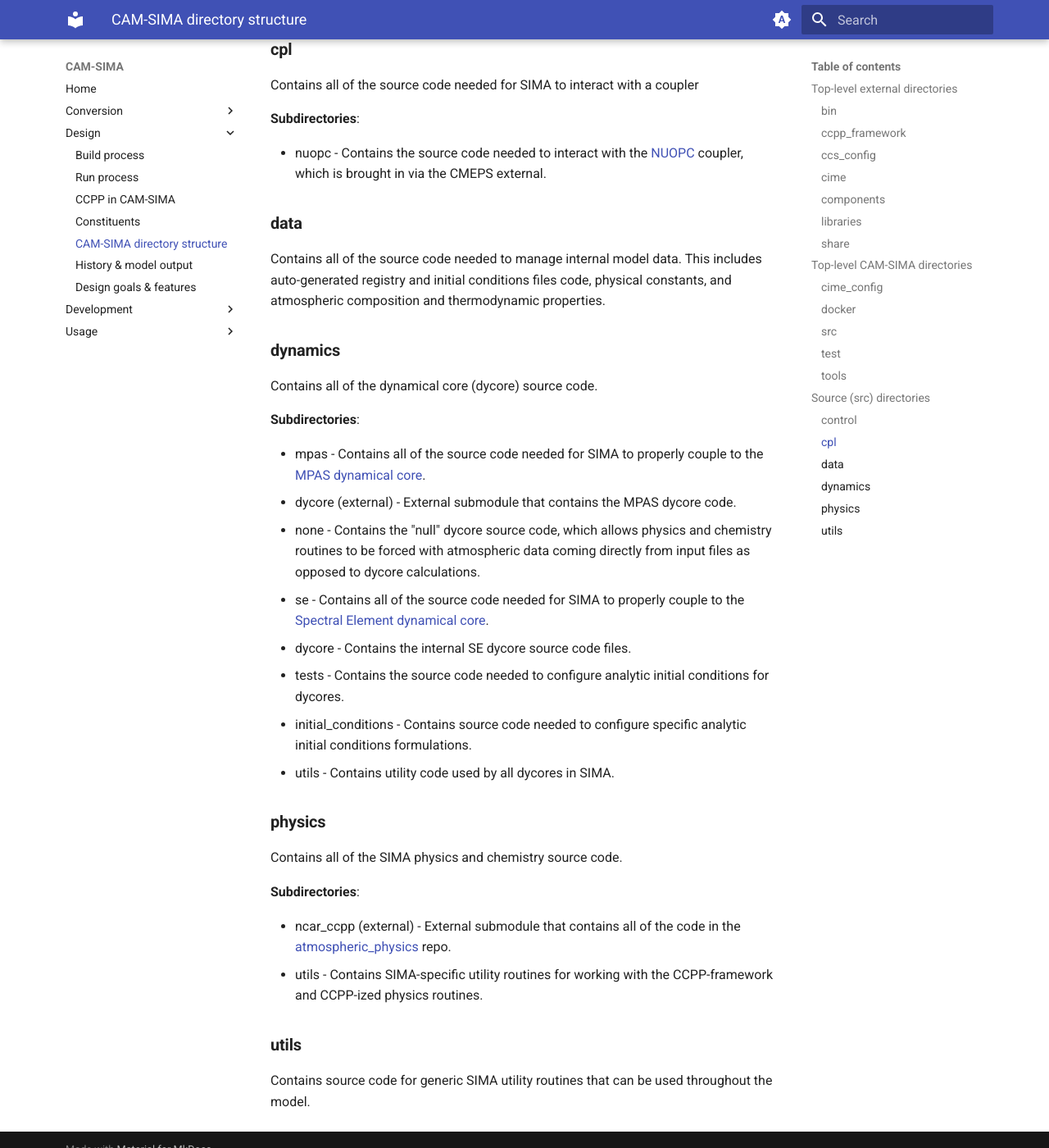
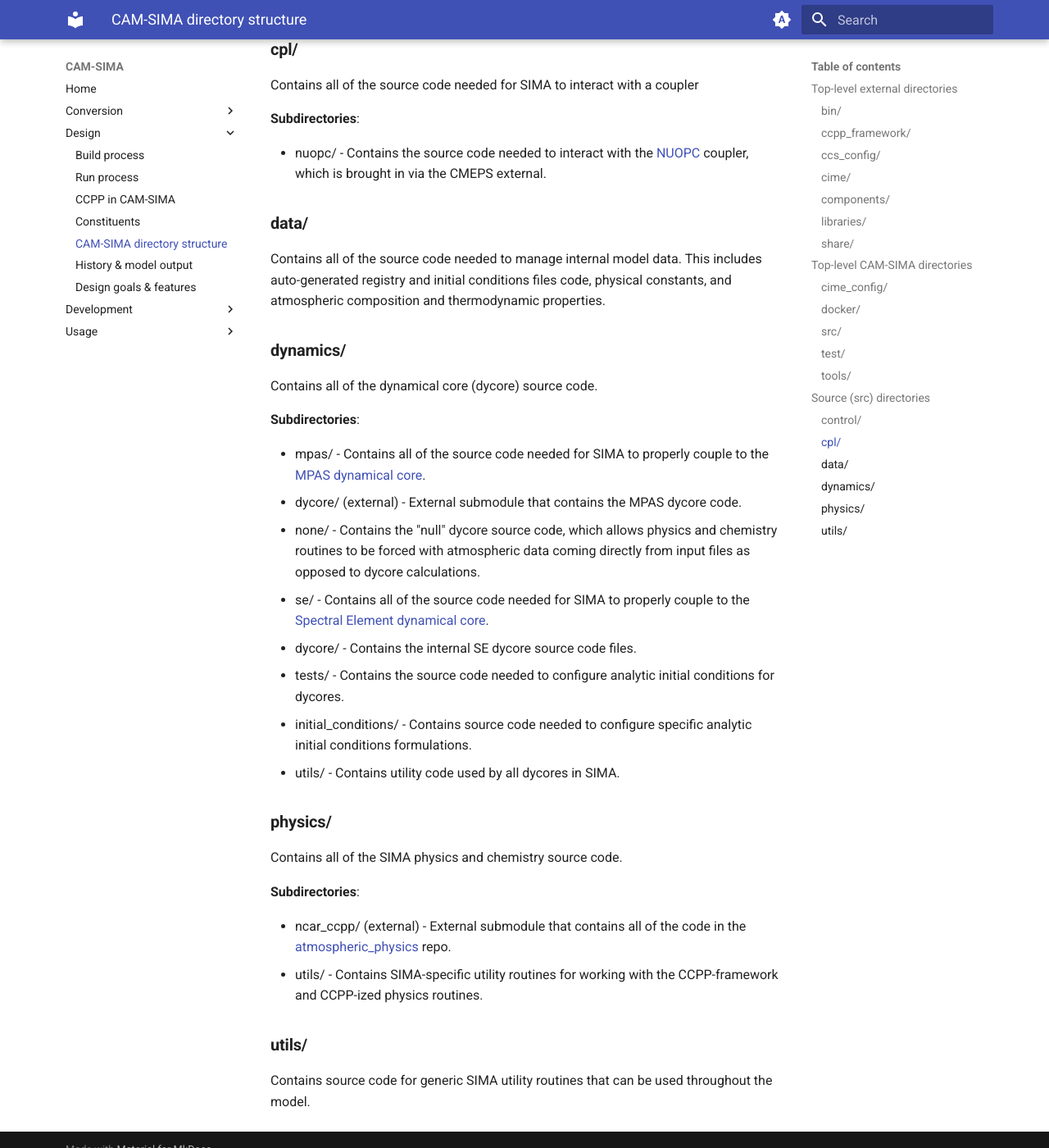
Before and after one commit to kuanchihwang/CAM-SIMA-Docs, an MkDocs documentation site: the page built from docs/design/directory-structure.md, in a window 1280 px wide and 1400 px high, scrolled down 2812 px. Shown: the whole window at 82% size. Built offline with MkDocs 1.6.1 and Material for MkDocs 9.7.7, drawn with Linux system fonts in a browser that asks for light colours; some of the changed text lies outside the part shown.

```diff
--- a/docs/design/directory-structure.md
+++ b/docs/design/directory-structure.md
@@ -8,23 +8,23 @@ These directories contain external repository source code, libraries, or tools,
 
 Please note that any modifications to the source code in these directories should generally be made outside of CAM-SIMA and instead in the associated external repository listed below.
 
-### **bin**
+### **bin/**
 
 Contains the `git-fleximmod` tool for downloading needed source code and software from external repositories.  More information on `git-fleximod` can be found [here](https://github.com/ESMCI/git-fleximod).
 
-### **ccpp_framework**
+### **ccpp_framework/**
 
 Contains the core [CCPP-framework](https://github.com/NCAR/ccpp-framework) source code and tools.
 
-### **ccs_config**
+### **ccs_config/**
 
 Contains the configuration files used by CIME to properly configure and build a CAM-SIMA (or CESM) case.  The Github repository associated with this directory can be found [here](https://github.com/ESMCI/ccs_config_cesm).
 
-### **cime**
+### **cime/**
 
 Contains the [Common Infrastructure for Modeling the Earth (CIME)](https://github.com/ESMCI/cime) tools and associated libraries.  Used by CAM-SIMA and CESM for the general configuration and building of a simulation (or "case").
 
-### **components**
+### **components/**
 
 Contains the following other CESM components:
 - [Community Data Models for Earth Prediction Systems (CDEPS)](https://github.com/ESCOMP/CDEPS)
@@ -37,13 +37,13 @@ Contains the following other CESM components:
 - [River Transport Model (RTM)](https://github.com/ESCOMP/RTM)
 
 
-### **libraries**
+### **libraries/**
 
 Contains the following external libraries:
 - [Flexible Modeling System (FMS)](https://github.com/ESCOMP/FMS_interface.git)
 - [Parallel IO (PIO)](https://github.com/NCAR/ParallelIO)
 
-### **share**
+### **share/**
 
 Contains source code [shared across all CESM components](https://github.com/ESCOMP/CESM_share).
 
@@ -51,34 +51,34 @@ Contains source code [shared across all CESM components](https://github.com/ESCO
 
 These directories represent code and tools that is solely contained within the CAM-SIMA repository.  If there is a sub-directory that is also an external submodule or repository it will be marked with the "(external)" label.
 
-### **cime_config**
+### **cime_config/**
 
 Contains the SIMA-specific python and XML configuration routines used by CIME and the CCPP-framework to properly configure and build a CAM-SIMA simulation, including the CCPP-generated caps and namelist files.
 
-**Subdirectories**:
+**Subdirectories/**:
 
 - testdefs - Location of the CAM-SIMA regression test list and associated files used by CIME during regression (system) testing.
   - testmods_dirs/cam - Location of CAM-SIMA case configuration files used during CIME regression testing.
 
-### **docker**
+### **docker/**
 
 Contains files needed to run certain CAM-SIMA configurations in a docker container.
 
-### **src**
+### **src/**
 
 Contains all of the SIMA-specific source code needed to run the model. Additional details can be found below in the "Source directories" section.
 
-### **test**
+### **test/**
 
 Contains everything needed to perform software testing and validation of CAM-SIMA source code.
 
 **Subdirectories**:
 
-- system - Includes scripts needed to run CIME (integration) regression tests.
-- unit   - Includes scripts and source code needed to run CAM-SIMA unit tests.
-  - sample_files - Contains files that are used to validate the unit test results.
+- system/ - Includes scripts needed to run CIME (integration) regression tests.
+- unit/   - Includes scripts and source code needed to run CAM-SIMA unit tests.
+  - sample_files/ - Contains files that are used to validate the unit test results.
 
-### **tools**
+### **tools/**
 
 Contains non-required scripts and source code that may be useful for CAM-SIMA development.
 
@@ -86,46 +86,46 @@ Contains non-required scripts and source code that may be useful for CAM-SIMA de
 
 This section lists all of the directories underneath the "src" top-level directory.
 
-### **control**
+### **control/**
 
 Contains all of the source code needed for general model configuration, organization, and workflow, i.e. all of the "control" systems.
 
-### **cpl**
+### **cpl/**
 
 Contains all of the source code needed for SIMA to interact with a coupler
 
 **Subdirectories**:
 
-- nuopc - Contains the source code needed to interact with the [NUOPC](https://earthsystemmodeling.org/nuopc/) coupler, which is brought in via the CMEPS external.
+- nuopc/ - Contains the source code needed to interact with the [NUOPC](https://earthsystemmodeling.org/nuopc/) coupler, which is brought in via the CMEPS external.
 
-### **data**
+### **data/**
 
 Contains all of the source code needed to manage internal model data.  This includes auto-generated registry and initial conditions files code, physical constants, and atmospheric composition and thermodynamic properties.
 
-### **dynamics**
+### **dynamics/**
 
 Contains all of the dynamical core (dycore) source code.
 
 **Subdirectories**:
 
-- mpas - Contains all of the source code needed for SIMA to properly couple to the [MPAS dynamical core](https://github.com/MPAS-Dev/MPAS-Model).
-  - dycore (external) - External submodule that contains the MPAS dycore code.
-- none - Contains the "null" dycore source code, which allows physics and chemistry routines to be forced with atmospheric data coming directly from input files as opposed to dycore calculations.
-- se - Contains all of the source code needed for SIMA to properly couple to the [Spectral Element dynamical core](https://ncar.github.io/CAM/doc/build/html/cam5_scientific_guide/dynamics.html#spectral-element-dynamical-core).
-  - dycore - Contains the internal SE dycore source code files.
-- tests - Contains the source code needed to configure analytic initial conditions for dycores.
-  - initial_conditions - Contains source code needed to configure specific analytic initial conditions formulations.
-- utils - Contains utility code used by all dycores in SIMA.
+- mpas/ - Contains all of the source code needed for SIMA to properly couple to the [MPAS dynamical core](https://github.com/MPAS-Dev/MPAS-Model).
+  - dycore/ (external) - External submodule that contains the MPAS dycore code.
+- none/ - Contains the "null" dycore source code, which allows physics and chemistry routines to be forced with atmospheric data coming directly from input files as opposed to dycore calculations.
+- se/ - Contains all of the source code needed for SIMA to properly couple to the [Spectral Element dynamical core](https://ncar.github.io/CAM/doc/build/html/cam5_scientific_guide/dynamics.html#spectral-element-dynamical-core).
+  - dycore/ - Contains the internal SE dycore source code files.
+- tests/ - Contains the source code needed to configure analytic initial conditions for dycores.
+  - initial_conditions/ - Contains source code needed to configure specific analytic initial conditions formulations.
+- utils/ - Contains utility code used by all dycores in SIMA.
 
-### **physics**
+### **physics/**
 
 Contains all of the SIMA physics and chemistry source code.
 
 **Subdirectories**:
 
-- ncar_ccpp (external) - External submodule that contains all of the code in the [atmospheric_physics](https://github.com/ESCOMP/atmospheric_physics) repo.
-- utils - Contains SIMA-specific utility routines for working with the CCPP-framework and CCPP-ized physics routines.
+- ncar_ccpp/ (external) - External submodule that contains all of the code in the [atmospheric_physics](https://github.com/ESCOMP/atmospheric_physics) repo.
+- utils/ - Contains SIMA-specific utility routines for working with the CCPP-framework and CCPP-ized physics routines.
 
-### **utils**
+### **utils/**
 
 Contains source code for generic SIMA utility routines that can be used throughout the model.
```
